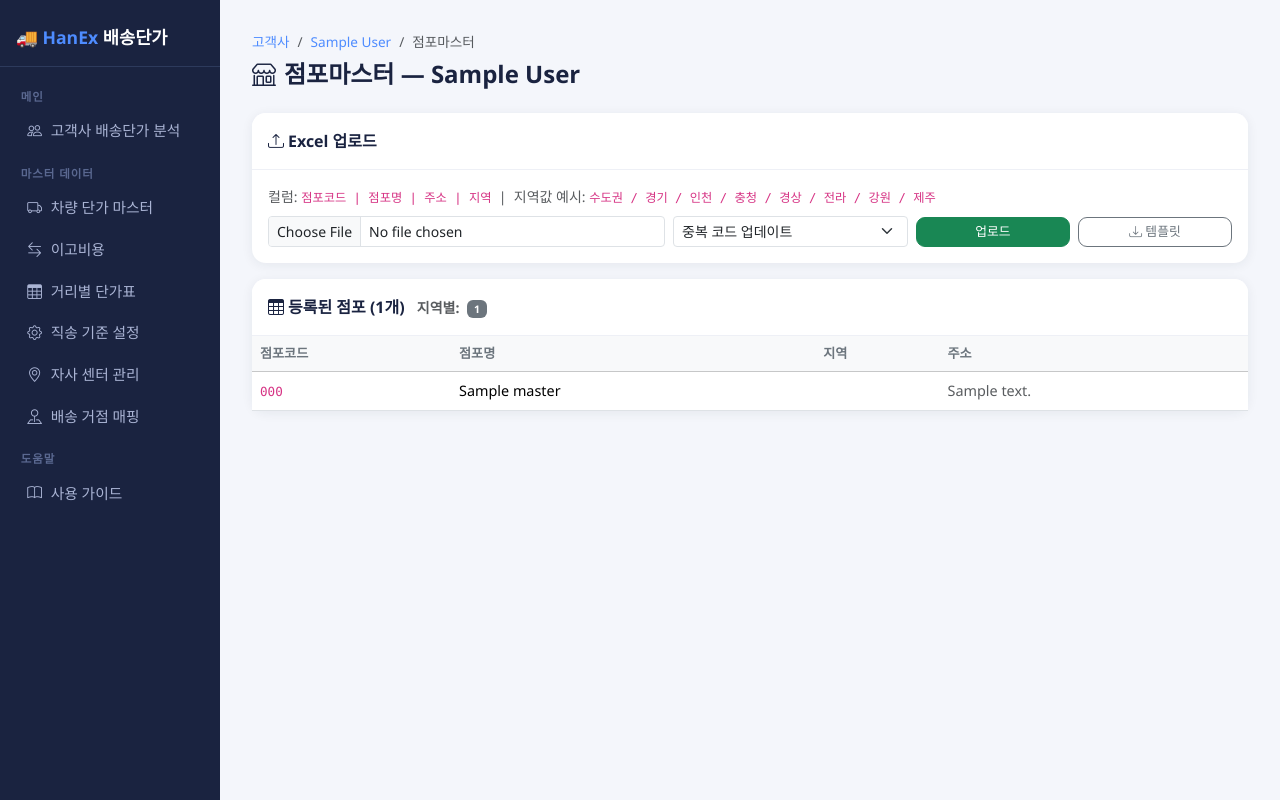
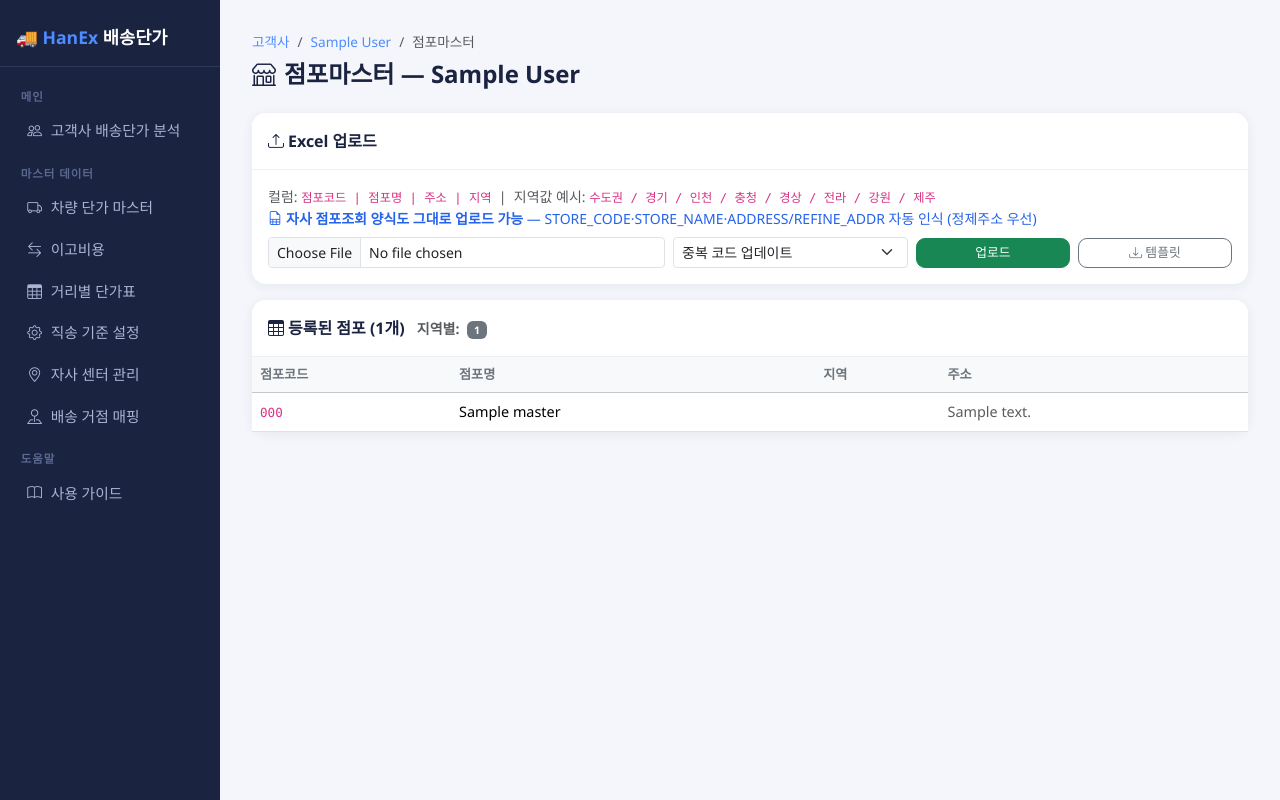
Before and after one commit to sangjin94/hanex_deliverycost, a Flask app: page /customers/1/stores in a window 1280 px wide. Run offline with Flask 3, Linux system fonts and the light colour scheme; tables that the repository leaves empty hold one stand-in row (values such as "Sample post").

Commit message:
feat: 자사 WMS 양식(수주일보·점포조회) 업로드 지원 + 도착지 매핑 버그 수정
- 출고내역 업로드: 수주일보 자동 인식 (DELIVERY_DATE·STORE_CODE·DELIVERY_BOX)
  - PLT = 박스수 ÷ PALLET_ENTRY_QUANTITY 자동 환산 (상품마스터 불필요)
  - 여러 화주사 혼재 시 고객사명 매칭 행만 선별, 매칭 불가 시 중단
  - 주소 없는 양식 → 점포마스터·과거 출고내역에서 점포코드 기준 자동 보완
- 점포마스터 업로드: 점포조회 자동 인식 (STORE_CODE·ADDRESS/REFINE_ADDR)
  - 정제주소 우선, 결측 판정 notna 기준 (pandas 버전별 NaN 문자열화 차이 대응)
  - MARKET_CODE 여러 개 혼재 시 업로드 차단 (화주사별 파일 강제)
  - 도착지 매핑 (시도,시군구) 캐시로 대량 업로드 속도 개선
- 도착지 부분일치 매핑을 같은 시도 안으로 제한 (점포 업로드·산정기 공통)
  - 동명이구(동구·서구 등)·부분문자열(달서구⊃서구)이 다른 광역시로
    매핑되던 버그 수정, 미등록 지역은 '시도 시군구' 키 그대로 사용

Co-Authored-By: Claude Fable 5 <noreply@anthropic.com>

```diff
--- a/app.py
+++ b/app.py
@@ -1153,6 +1153,33 @@ def store_upload(cid):
         df = pd.read_excel(file) if file.filename.endswith(('.xlsx', '.xls')) else pd.read_csv(file)
         df.columns = [str(c).strip() for c in df.columns]
 
+        # ── 자사 점포조회(WMS 영문 양식) 자동 인식 → 표준 컬럼으로 변환 ──────
+        if 'STORE_CODE' in df.columns and ('REFINE_ADDR' in df.columns or 'ADDRESS' in df.columns):
+            # 점포조회는 화주사별 별도 파일 — 여러 화주사(MARKET_CODE)가 섞여 있으면 중단
+            if 'MARKET_CODE' in df.columns:
+                _mcodes = df['MARKET_CODE'].dropna().astype(str).str.strip()
+                _mcodes = _mcodes[_mcodes != ''].unique().tolist()
+                if len(_mcodes) > 1:
+                    flash(f'점포조회 파일에 화주사 코드가 {len(_mcodes)}개 섞여 있습니다({", ".join(_mcodes[:5])}). '
+                          f'화주사별로 내려받은 파일을 업로드해주세요.', 'danger')
+                    return redirect(url_for('store_master', cid=cid))
+                if _mcodes:
+                    flash(f'화주사 코드 {_mcodes[0]} 점포조회로 인식 — "{Customer.query.get(cid).name}"에 등록합니다.', 'info')
+            # 정제주소(REFINE_ADDR) 우선 — 시도/시군구 파싱 정확도가 높다
+            # (결측 판정은 notna 기준: astype(str) 문자열 비교는 pandas 버전에 따라 NaN을 놓친다)
+            if 'REFINE_ADDR' in df.columns:
+                _ra_ok = df['REFINE_ADDR'].notna() & (df['REFINE_ADDR'].astype(str).str.strip() != '')
+                if 'ADDRESS' in df.columns:
+                    df['ADDRESS'] = df['REFINE_ADDR'].where(_ra_ok, df['ADDRESS'])
+                else:
+                    df['ADDRESS'] = df['REFINE_ADDR'].where(_ra_ok)
+            df = df.rename(columns={
+                'STORE_CODE': '배송처코드',
+                'STORE_NAME': '배송처명',
+                'ADDRESS':    '주소',
+            })
+            flash('📋 점포조회 양식으로 인식했습니다 — 점포코드·점포명·주소(정제주소 우선) 자동 매핑', 'info')
+
         col_map = {
             '배송처코드': 'store_code', '점포코드': 'store_code',
             '배송처명': 'store_name', '점포명': 'store_name', '센터': 'store_name',
@@ -1174,6 +1201,33 @@ def store_upload(cid):
         if overwrite:
             StoreMaster.query.filter_by(customer_id=cid).delete()
 
+        # 도착지 매핑 캐시: 같은 시군구가 반복되므로 (시도,시군구) 단위로 1회만 조회
+        _dest_cache = {}
+
+        def _map_destination(sido_v, sigungu_v):
+            key = (sido_v, sigungu_v)
+            if key in _dest_cache:
+                return _dest_cache[key]
+            dest = None
+            _sido_norm = normalize_sido(sido_v)
+            dest_key = make_destination_key(_sido_norm, sigungu_v)
+            rate = VehicleRate.query.filter_by(destination=dest_key).first()
+            if rate:
+                dest = dest_key
+            else:
+                # 부분 매핑 — 반드시 같은 시도 안에서만 (동구·서구 등 동명이구가
+                # 다른 광역시로 매핑되는 것을 방지)
+                rate = VehicleRate.query.filter(
+                    VehicleRate.destination.like(f'{_sido_norm}%{sigungu_v}%')
+                ).first()
+                if rate:
+                    dest = rate.destination
+            if not dest:
+                # 단가표에 없는 지역은 "시도 시군구" 키 그대로 사용 (산정기 find_destination과 동일)
+                dest = dest_key
+            _dest_cache[key] = dest
+            return dest
+
         added, updated = 0, 0
         for _, row in df.iterrows():
             code_val = row.get('store_code')
@@ -1194,17 +1248,7 @@ def store_upload(cid):
             # 도착지 자동 매핑
             destination = None
             if sido_val and sigungu_val:
-                dest_key = make_destination_key(normalize_sido(sido_val), sigungu_val)
-                rate = VehicleRate.query.filter_by(destination=dest_key).first()
-                if rate:
-                    destination = dest_key
-                else:
-                    # 부분 매핑
-                    rate = VehicleRate.query.filter(
-                        VehicleRate.destination.like(f'%{sigungu_val}%')
-                    ).first()
-                    if rate:
-                        destination = rate.destination
+                destination = _map_destination(sido_val, sigungu_val)
 
             existing = StoreMaster.query.filter_by(customer_id=cid, store_code=code).first()
             kwargs = dict(
@@ -1291,6 +1335,66 @@ def history_upload(cid):
     try:
         df = pd.read_excel(file) if file.filename.endswith(('.xlsx', '.xls')) else pd.read_csv(file)
         df.columns = [str(c).strip() for c in df.columns]
+
+        # ── 자사 수주일보(WMS 영문 양식) 자동 인식 → 표준 컬럼으로 변환 ──────
+        if 'DELIVERY_DATE' in df.columns and 'STORE_CODE' in df.columns:
+            # 여러 화주사가 섞인 파일이면 현재 고객사 행만 선별 (이름 매칭)
+            if 'MARKET_NAME' in df.columns:
+                _markets = df['MARKET_NAME'].dropna().astype(str).str.strip().unique().tolist()
+                if len(_markets) > 1:
+                    def _norm_biz(s):
+                        for _t in ('(주)', '㈜', '（주）', '(자)', '（자）', ' '):
+                            s = s.replace(_t, '')
+                        return s
+                    _cust_norm = _norm_biz(Customer.query.get(cid).name)
+                    _matched = [m for m in _markets
+                                if _norm_biz(m) == _cust_norm
+                                or _cust_norm in _norm_biz(m) or _norm_biz(m) in _cust_norm]
+                    if len(_matched) == 1:
+                        df = df[df['MARKET_NAME'].astype(str).str.strip() == _matched[0]].copy()
+                        flash(f'수주일보에 화주사 {len(_markets)}곳 발견 → "{_matched[0]}" 행 {len(df):,}건만 업로드합니다.', 'info')
+                    else:
+                        flash(f'수주일보에 여러 화주사가 섞여 있어 업로드를 중단했습니다: {", ".join(_markets[:5])}'
+                              f' — 고객사명과 일치하는 화주사를 찾을 수 없습니다.', 'danger')
+                        return redirect(url_for('calculate_page', cid=cid))
+            if 'DELIVERY_BOX' not in df.columns and 'ORDER_BOX' in df.columns:
+                df['DELIVERY_BOX'] = df['ORDER_BOX']
+            # PLT = 박스수 ÷ 팔레트입수 (수주일보에 입수 정보가 있어 상품마스터 없이 환산 가능)
+            if 'PALLET_ENTRY_QUANTITY' in df.columns and 'DELIVERY_BOX' in df.columns:
+                _pe = pd.to_numeric(df['PALLET_ENTRY_QUANTITY'], errors='coerce')
+                _bx = pd.to_numeric(df['DELIVERY_BOX'], errors='coerce')
+                df['출고수량(PLT)'] = (_bx / _pe).where((_pe > 0) & _bx.notna())
+            df = df.rename(columns={
+                'DELIVERY_DATE':  '납품일자',
+                'STORE_CODE':     '배송처코드',
+                'STORE_NAME':     '배송처명',
+                'ITEM_CODE':      '상품코드',
+                'ITEM_NAME':      '상품명',
+                'DELIVERY_BOX':   '박스수',
+                'SLIP_NO':        '주문번호',
+                'WAREHOUSE_NAME': '채널',
+            })
+            # 수주일보에는 주소가 없어 도착지 판정이 불가능 → 점포마스터·과거
+            # 출고내역에서 점포코드 기준으로 주소를 자동 보완
+            if '주소' not in df.columns and '배송처코드' in df.columns:
+                _addr_map = {}
+                for _sc, _ad in db.session.query(
+                        ShippingHistory.store_code, ShippingHistory.address).filter(
+                        ShippingHistory.customer_id == cid,
+                        ShippingHistory.address.isnot(None),
+                        ShippingHistory.store_code.isnot(None),
+                ).order_by(ShippingHistory.id).all():
+                    _addr_map[_sc] = _ad                        # 뒤(최신)가 덮어씀
+                for _s in StoreMaster.query.filter_by(customer_id=cid).all():
+                    if _s.store_code and _s.address:
+                        _addr_map[_s.store_code] = _s.address   # 마스터가 최우선
+                if _addr_map:
+                    df['주소'] = df['배송처코드'].astype(str).str.strip().map(_addr_map)
+                    _filled = int(df['주소'].notna().sum())
+                    _miss = len(df) - _filled
+                    flash(f'주소 자동 보완: {_filled:,}건 매칭'
+                          + (f', {_miss:,}건은 주소 없음(거점매핑으로 처리 필요)' if _miss else ''), 'info')
+            flash('📋 수주일보 양식으로 인식했습니다 — 납품일자·점포·박스수 자동 매핑, PLT는 팔레트입수 기준 환산', 'info')
 
         col_map = {
             '납품일자': 'shipping_date', '출고일': 'shipping_date', '일자': 'shipping_date',
--- a/calculator.py
+++ b/calculator.py
@@ -72,9 +72,10 @@ def find_destination(address, center_code, session):
     rate = session.query(VehicleRate).filter_by(center_code=center_code, destination=key).first()
     if rate:
         return key, (sido, sigungu)
+    # 부분 매핑은 같은 시도 안에서만 — 동구·서구 등 동명이구가 다른 광역시로 붙는 것 방지
     rate = session.query(VehicleRate).filter(
         VehicleRate.center_code == center_code,
-        VehicleRate.destination.like(f'%{sigungu}%')
+        VehicleRate.destination.like(f'{sido}%{sigungu}%')
     ).first()
     if rate:
         return rate.destination, (sido, sigungu)
--- a/templates/calculation/index.html
+++ b/templates/calculation/index.html
@@ -26,7 +26,9 @@
           납품일자 / 출고일 | 배송처코드 / 점포코드 / 거래처코드<br>
           배송처명 / 점포명 / 거래처명 | 주소 / 배송주소<br>
           출고수량(BOX) / 수량(BOX) / 수량 / 박스수<br>
-          출고수량(PLT) / PLT수 | PLT 환산 / PLT환산
+          출고수량(PLT) / PLT수 | PLT 환산 / PLT환산<br>
+          <span class="text-primary"><i class="bi bi-file-earmark-spreadsheet me-1"></i><strong>자사 수주일보 양식도 그대로 업로드 가능</strong>
+          — DELIVERY_DATE·STORE_CODE·DELIVERY_BOX 자동 인식, PLT는 팔레트입수로 자동 환산</span>
         </div>
         <form method="POST" action="{{ url_for('history_upload', cid=customer.id) }}"
               enctype="multipart/form-data" id="uploadForm">
--- a/templates/masters/store.html
+++ b/templates/masters/store.html
@@ -15,7 +15,9 @@
   <div class="card-body">
     <p class="text-muted small mb-2">
       컬럼: <code>점포코드 | 점포명 | 주소 | 지역</code>
-      &nbsp;|&nbsp; 지역값 예시: <code>수도권 / 경기 / 인천 / 충청 / 경상 / 전라 / 강원 / 제주</code>
+      &nbsp;|&nbsp; 지역값 예시: <code>수도권 / 경기 / 인천 / 충청 / 경상 / 전라 / 강원 / 제주</code><br>
+      <span class="text-primary"><i class="bi bi-file-earmark-spreadsheet me-1"></i><strong>자사 점포조회 양식도 그대로 업로드 가능</strong>
+      — STORE_CODE·STORE_NAME·ADDRESS/REFINE_ADDR 자동 인식 (정제주소 우선)</span>
     </p>
     <form method="POST" action="{{ url_for('store_upload', cid=customer.id) }}" enctype="multipart/form-data">
       <div class="row g-2 align-items-end">
```
